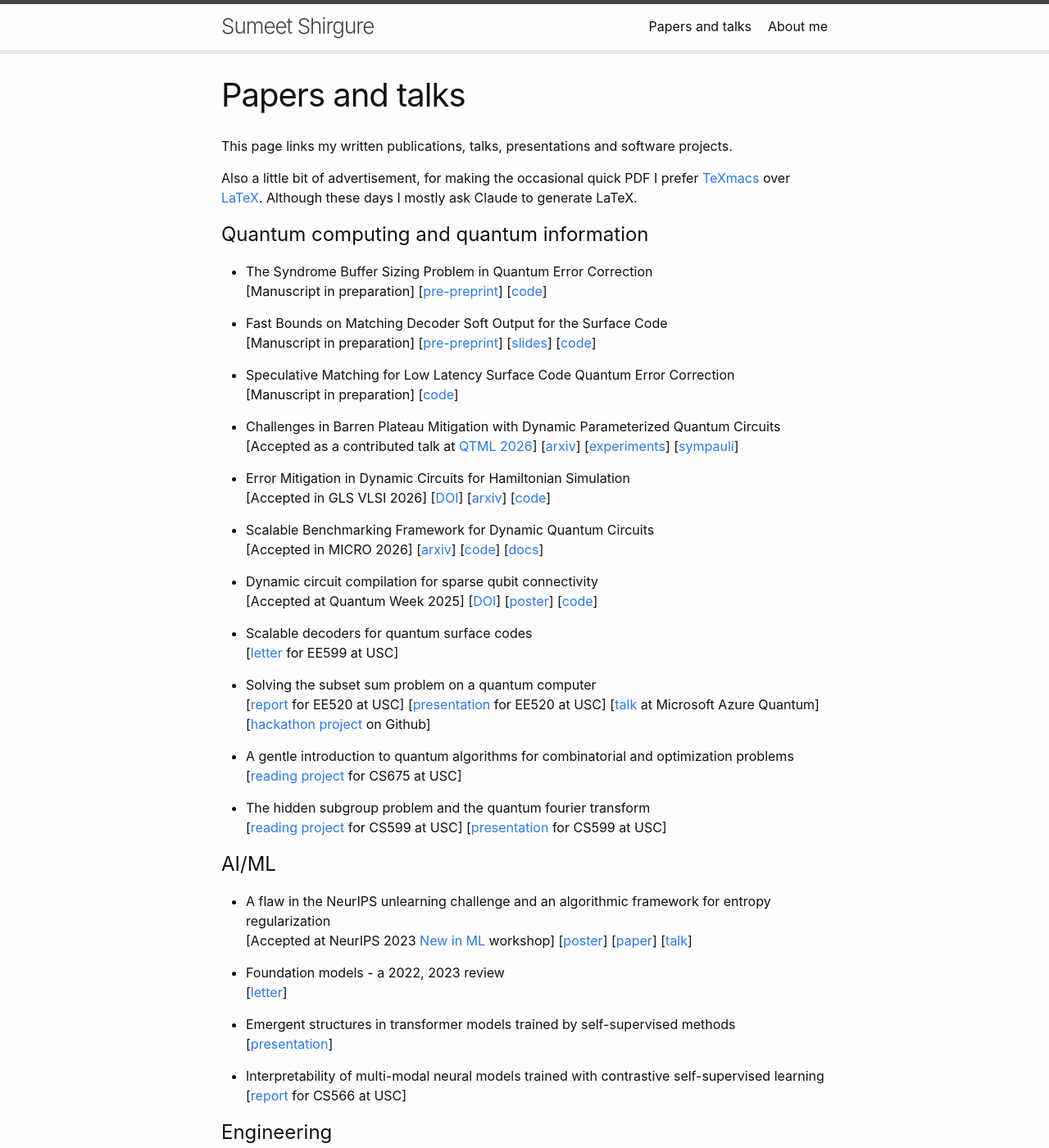
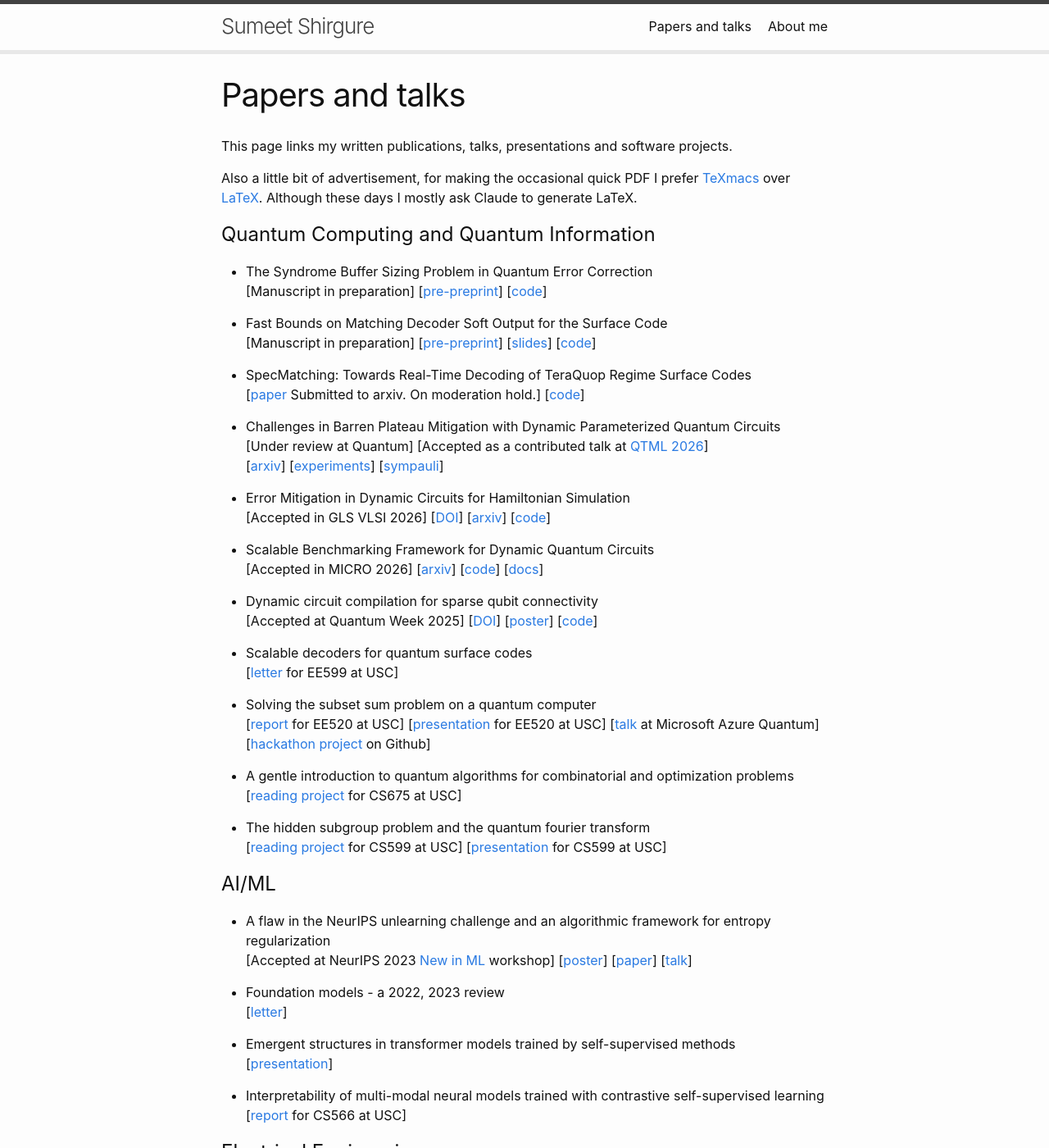
Before and after one commit to sumeetshirgure/sumeetshirgure.github.io, a Jekyll site: the page built from docs/0_writing_samples.markdown, in a window 1280 px wide and 1400 px high. Shown: the whole window at 82% size. Built offline with Jekyll 4.4.1, drawn with Linux system fonts in a browser that asks for light colours.

Commit message:
Add SpecMatching paper.

```diff
--- a/docs/0_writing_samples.markdown
+++ b/docs/0_writing_samples.markdown
@@ -10,7 +10,7 @@ Also a little bit of advertisement, for making the occasional quick PDF I prefer
 [TeXmacs](https://en.wikipedia.org/wiki/GNU_TeXmacs) over [LaTeX](https://en.wikipedia.org/wiki/LaTeX).
 Although these days I mostly ask Claude to generate LaTeX.
 
-# Quantum computing and quantum information {#qcqi}
+# Quantum Computing and Quantum Information {#qcqi}
 
 - The Syndrome Buffer Sizing Problem in Quantum Error Correction\\
     \[Manuscript in preparation\]
@@ -25,13 +25,14 @@ Although these days I mostly ask Claude to generate LaTeX.
     [[code](https://github.com/sumeetshirgure/fastgap)]
 
 
-- Speculative Matching for Low Latency Surface Code Quantum Error Correction\\
-    \[Manuscript in preparation\]
+- SpecMatching: Towards Real-Time Decoding of TeraQuop Regime Surface Codes\\
+    [[paper](/assets/pdfs/papers/specmatching.pdf) Submitted to arxiv. On moderation hold.\]
     [[code](https://github.com/sumeetshirgure/SpecMatching)]
 
 
 - Challenges in Barren Plateau Mitigation with Dynamic Parameterized Quantum Circuits\\
-    \[Accepted as a contributed talk at [QTML 2026](https://qtml2026.nithecs.ac.za/about)\]
+    \[Under review at Quantum\]
+    \[Accepted as a contributed talk at [QTML 2026](https://qtml2026.nithecs.ac.za/about)\]\\
     [[arxiv](https://arxiv.org/abs/2606.23751)]
     [[experiments](https://github.com/sumeetshirgure/dynbp)]
     [[sympauli](https://github.com/sumeetshirgure/sympauli)]
```
Also changed, not shown: other parts of docs/0_writing_samples.markdown (+1 -1 lines), 1 other file.
